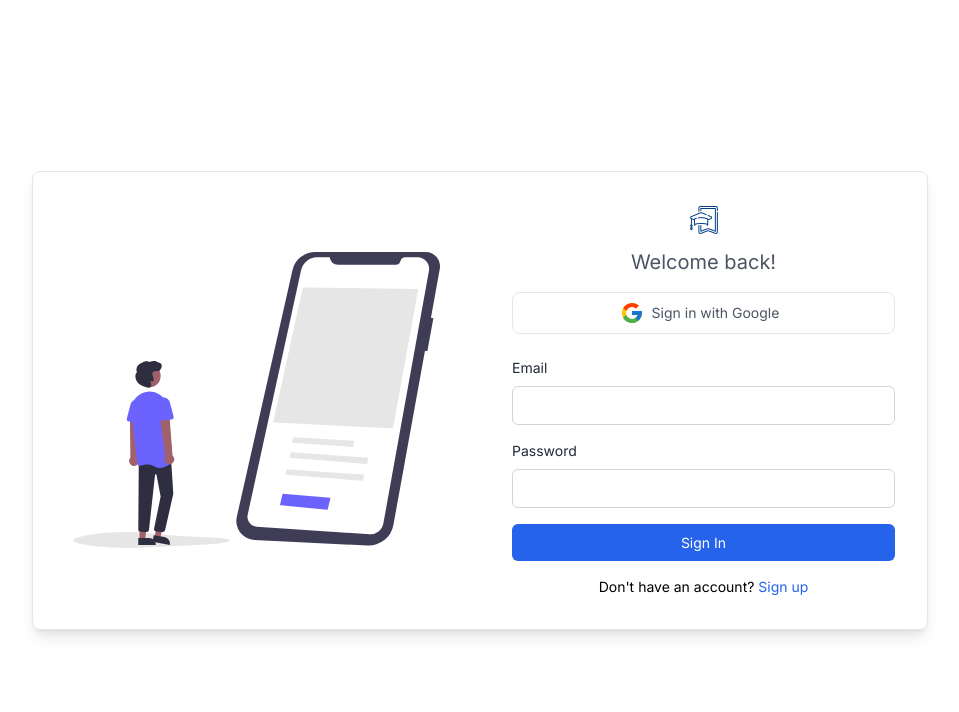
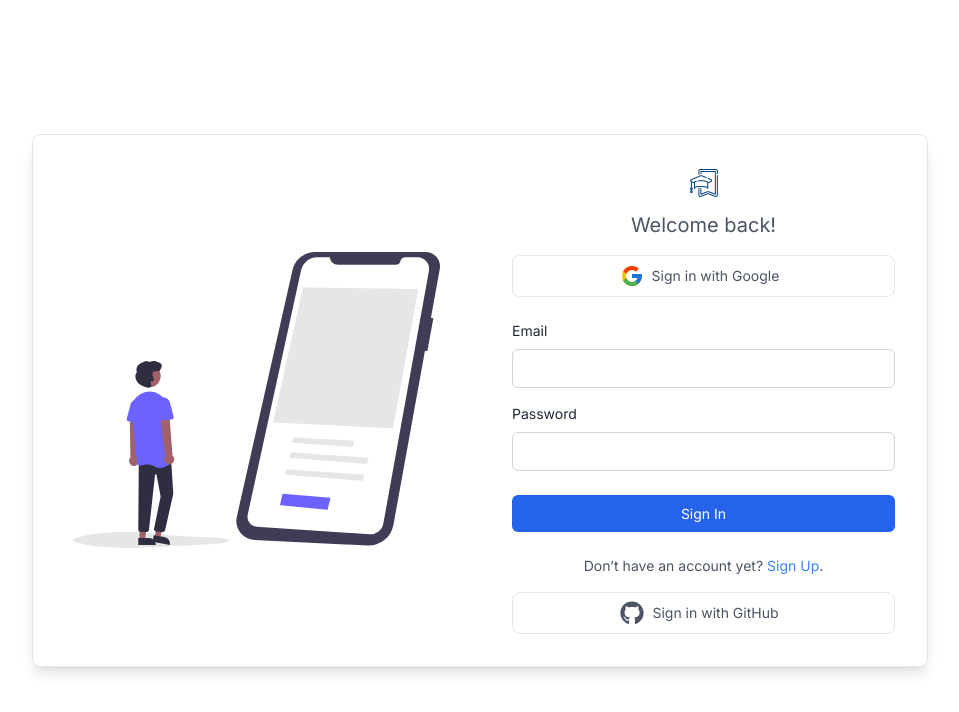
Before and after one commit to Sajid941/Virtual-Classroom-Client, a React (Vite) app: page /signIn in a window 1280 px wide. Shown: the top 712 px of the page, without its empty margins (160-1119 px from the left). Built offline with nearby package versions, Linux system fonts and the light colour scheme; no server answers.

Commit message:
trying to fix sign in issues

```diff
--- a/src/pages/Sign-In/SignIn.jsx
+++ b/src/pages/Sign-In/SignIn.jsx
@@ -25,15 +25,18 @@ const SignIn = () => {
   // User login submission handler with email and password
   const onSubmit = async (data) => {
     try {
+      // Log in the user with Firebase auth or your auth system
       await logInUser(data.email, data.password);
 
+      // Send the login request to your backend
       const res = await axiosPublic.post("/users/login", {
         email: data.email,
       });
-      const token= res.token
 
+      // Store the token in localStorage
+      const token = res.data.token; // FIX: Access token from `res.data.token`
       if (token) {
-        localStorage.setItem("token", token); // Store JWT in localStorage
+        localStorage.setItem("token", token); // Store JWT
         navigate("/dashboard"); // Navigate to dashboard
       }
     } catch (err) {
@@ -45,36 +48,36 @@ const SignIn = () => {
   // Google Sign-In handler
   const handleGoogleSignIn = async () => {
     try {
-      // Step 1: Sign in with Google
       const result = await signInWithGoogle();
-      console.log(result);
-
       const userData = {
         email: result.user.email,
-        name: result.user.displayName
+        name: result.user.displayName,
       };
 
-      axiosPublic.post("/users/register", userData);
+      // Register the user with your backend
+      await axiosPublic.post("/users/register", userData);
 
+      // Send login request and store token
       const res = await axiosPublic.post("/users/login", {
         email: userData.email,
       });
-      const token=res.token
+      const token = res.data.token; // FIX: Access token from `res.data.token`
       if (token) {
-        localStorage.setItem("token", token); // Store JWT in localStorage
-        navigate("/dashboard"); // Navigate to dashboard
+        localStorage.setItem("token", token);
+        navigate("/dashboard");
       }
     } catch (error) {
       console.error("Google sign-in error:", error);
-      alert(`${error.message}`);
+      alert(error.message);
     }
   };
 
-  // GitHub Sign-In placeholder (if needed later)
+  // Placeholder for GitHub sign-in (optional)
   const handleGitHubSignIn = () => {
     alert("GitHub Sign In");
   };
 
+  // If user is logged in, redirect to home
   if (user) {
     navigate("/");
     return null;
@@ -93,16 +96,10 @@ const SignIn = () => {
 
         <div className="w-full px-6 py-8 md:px-8 lg:w-1/2">
           <div className="flex justify-center mx-auto">
-            <img
-              className="w-auto h-10 sm:h-8"
-              src={logo}
-              alt="ClassNet Logo"
-            />
+            <img className="w-auto h-10 sm:h-8" src={logo} alt="ClassNet Logo" />
           </div>
 
-          <p className="mt-3 text-xl text-center text-gray-600">
-            Welcome back!
-          </p>
+          <p className="mt-3 text-xl text-center text-gray-600">Welcome back!</p>
 
           <button
             onClick={handleGoogleSignIn}
@@ -139,11 +136,9 @@ const SignIn = () => {
                   className={`block w-full px-4 py-2 mt-2 border rounded-md focus:ring focus:outline-none ${
                     errors.email ? "border-red-500" : "border-gray-300"
                   }`}
-                  {...register("email", { required: "Email is required." })}
+                  {...register("email", { required: "Email is required" })}
                 />
-                {errors.email && (
-                  <span className="text-red-500">{errors.email.message}</span>
-                )}
+                {errors.email && <span className="text-red-500 text-sm">{errors.email.message}</span>}
               </div>
 
               <div className="mt-4">
@@ -153,33 +148,37 @@ const SignIn = () => {
                   className={`block w-full px-4 py-2 mt-2 border rounded-md focus:ring focus:outline-none ${
                     errors.password ? "border-red-500" : "border-gray-300"
                   }`}
-                  {...register("password", {
-                    required: "Password is required.",
-                  })}
+                  {...register("password", { required: "Password is required" })}
                 />
-                {errors.password && (
-                  <span className="text-red-500">
-                    {errors.password.message}
-                  </span>
-                )}
+                {errors.password && <span className="text-red-500 text-sm">{errors.password.message}</span>}
               </div>
 
-              <div className="mt-4">
-                <button
-                  type="submit"
-                  className="w-full px-4 py-2 text-white bg-blue-600 rounded-md hover:bg-blue-700"
-                >
+              <div className="mt-6">
+                <button className="w-full px-4 py-2 text-white bg-blue-600 rounded-md hover:bg-blue-500 focus:outline-none">
                   Sign In
                 </button>
               </div>
             </form>
+          </div>
 
-            <p className="mt-4 text-sm text-center">
-              Don't have an account?{" "}
-              <Link to="/signUp" className="text-blue-600 hover:underline">
-                Sign up
+          <div className="mt-6">
+            <p className="text-sm text-center text-gray-600">
+              Don’t have an account yet?{" "}
+              <Link to="/signup" className="text-blue-500 hover:underline">
+                Sign Up
               </Link>
+              .
             </p>
+          </div>
+
+          <div className="flex justify-center mt-4">
+            <button
+              onClick={handleGitHubSignIn}
+              className="flex items-center justify-center text-gray-600 transition-colors duration-300 transform border rounded-lg hover:bg-gray-50 w-full py-2"
+            >
+              <FaGithub className="w-6 h-6" />
+              <span className="mx-2">Sign in with GitHub</span>
+            </button>
           </div>
         </div>
       </div>
```
